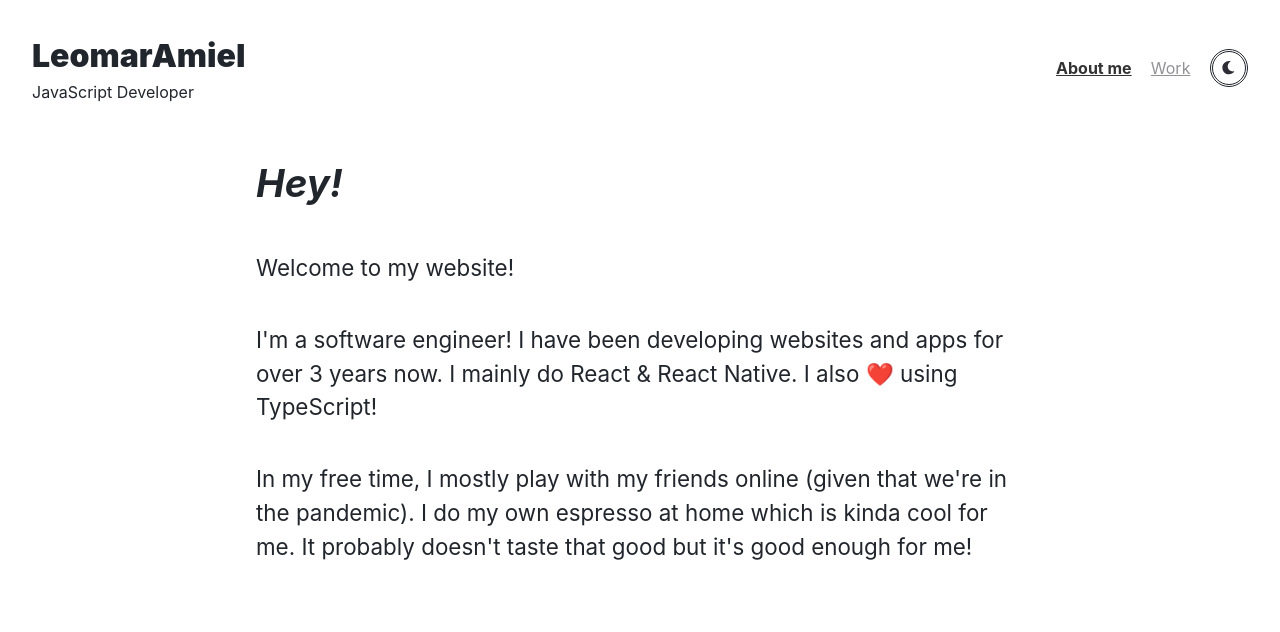
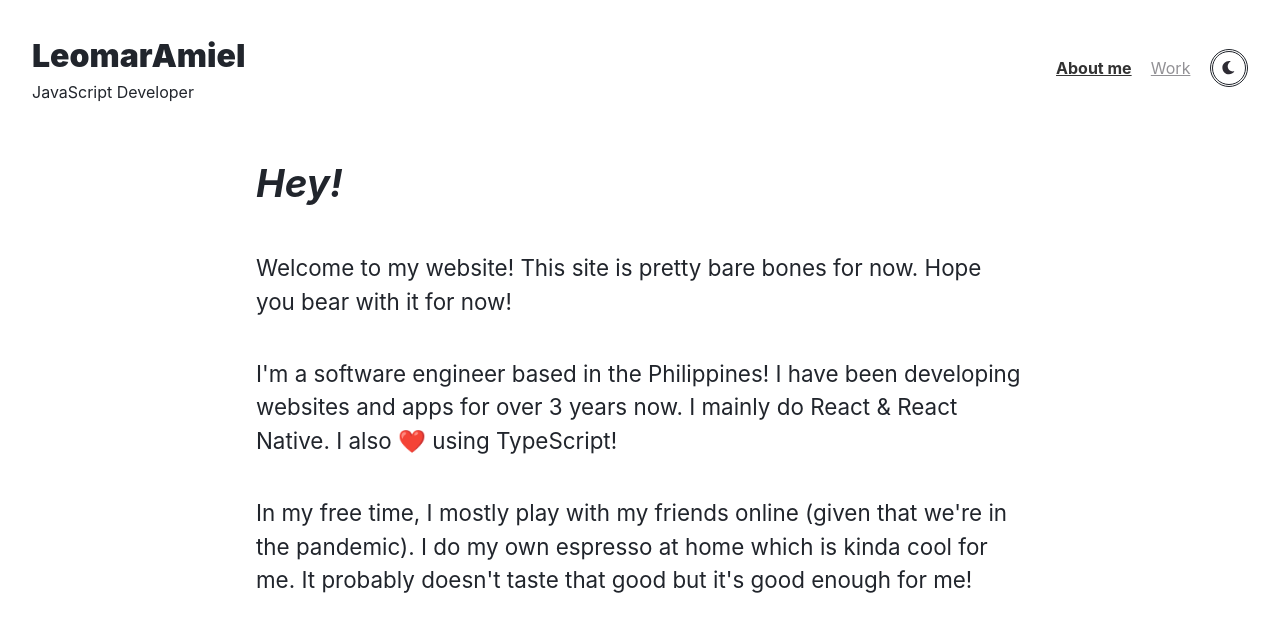
Before and after one commit to LeomarAmiel/leomar-blog, a Next.js app: page / in a window 1280 px wide. Shown: the top 632 px of the page. Built offline with nearby package versions, Linux system fonts and the light colour scheme.

Commit message:
Update about changes width padding

```diff
--- a/src/components/screens/about/index.tsx
+++ b/src/components/screens/about/index.tsx
@@ -4,6 +4,9 @@ import styled from "styled-components";
 
 const Wrapper = styled.div`
   padding: 0 20%;
+  @media (max-width: 600px) {
+    padding: 0 2rem;
+  }
 `;
 
 const InnerWrapper = styled.div`
@@ -23,13 +26,16 @@ const About: FC<unknown> = () => {
         <BigHey>Hey!</BigHey>
       </InnerWrapper>
       <InnerWrapper>
-        <Paragraph>Welcome to my website!</Paragraph>
+        <Paragraph>
+          Welcome to my website! This site is pretty bare bones for now. Hope
+          you bear with it for now!{" "}
+        </Paragraph>
       </InnerWrapper>
       <InnerWrapper>
         <Paragraph>
-          I&apos;m a software engineer! I have been developing websites and apps
-          for over 3 years now. I mainly do React &#038; React Native. I also ❤️
-          using TypeScript!
+          I&apos;m a software engineer based in the Philippines! I have been
+          developing websites and apps for over 3 years now. I mainly do React
+          &#038; React Native. I also ❤️ using TypeScript!
         </Paragraph>
       </InnerWrapper>
       <InnerWrapper>
```
